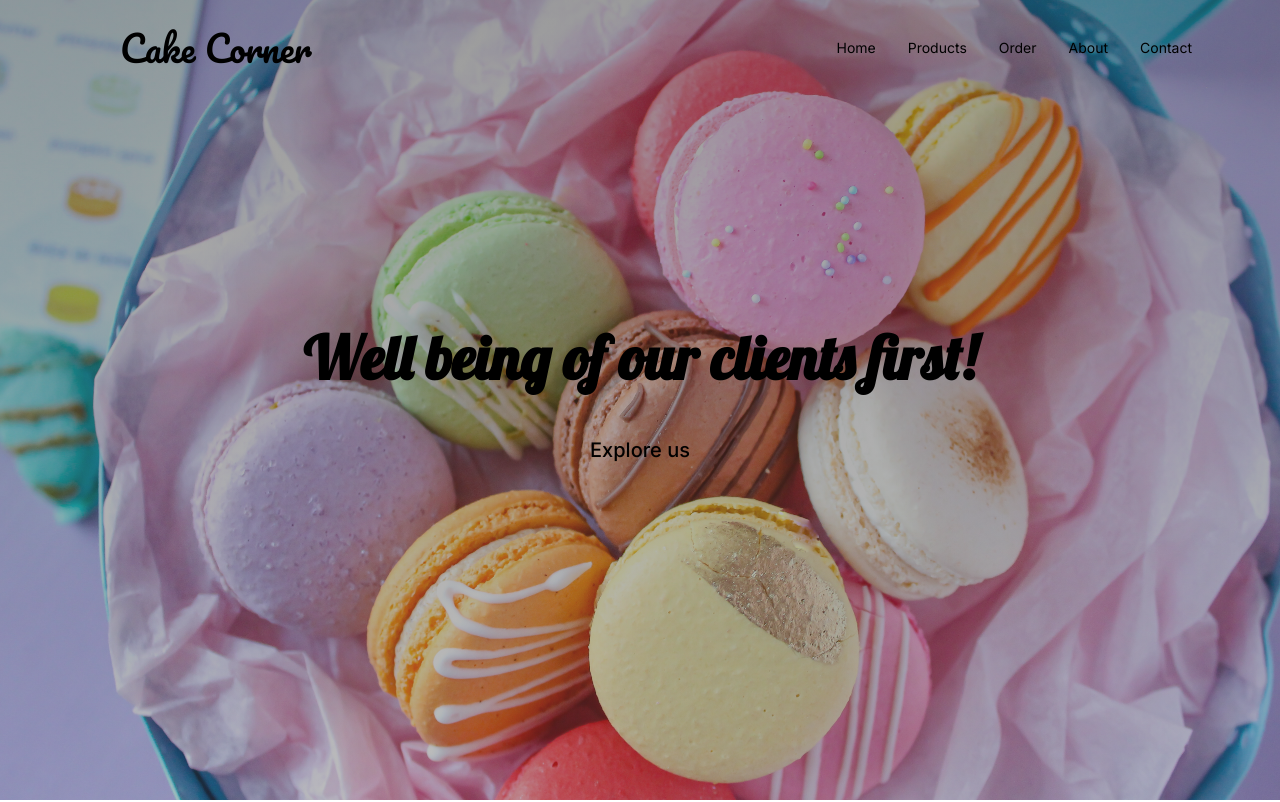
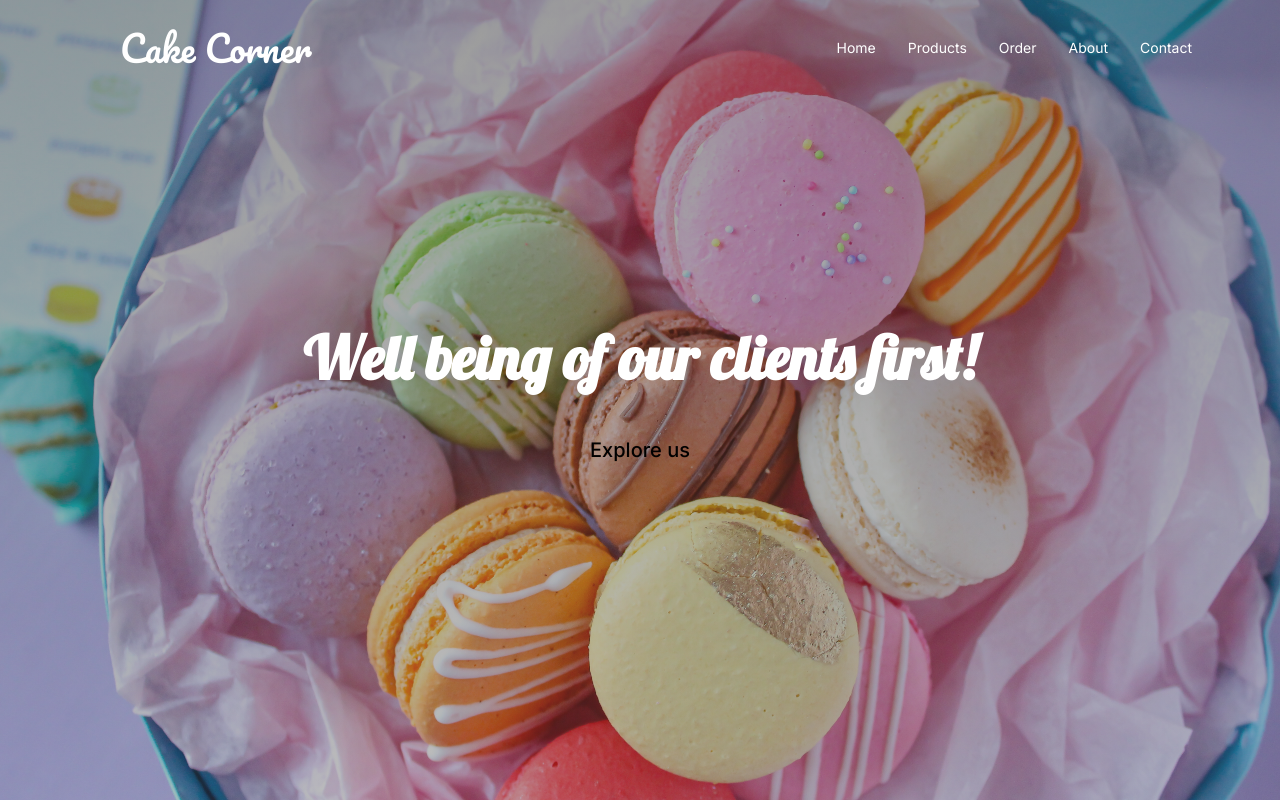
Before and after one commit to yasminebha/cake-corner, a Next.js app: page / in a window 1280 px wide. Shown: the top 802 px of the page. Built offline with nearby package versions, Linux system fonts and the light colour scheme.

Commit message:
fix tailwind color

```diff
--- a/components/navbar.jsx
+++ b/components/navbar.jsx
@@ -1,6 +1,6 @@
 import { useEffect, useState } from "react"
 
-const linkClass = " p-2 rounded-md relative  overflow-hidden group text-sm"
+const linkClass = " p-2 rounded-md relative text-white overflow-hidden mix-blend-exclusion  group text-sm"
 
 const items = [
     {
@@ -42,8 +42,8 @@ export const Navbar = () => {
     }, [])
 
 
-    return (<nav id="nav" className={`gap-4 flex items-center py-4 px-20 z-50  fixed inset-x-0 transition-all duration-500 ${scrollY > 80 ? 'bg-[#fff] h-20' : 'h-24 '}`}>
-        <span className="mr-auto text-4xl ml-10 pacifico">Cake Corner</span>
+    return (<nav id="nav" className={`gap-4 flex items-center  py-4 px-20 z-50 fixed inset-x-0 transition-all duration-500 ${scrollY > 80 ? 'bg-[#fff] h-20' : 'h-24 '}`}>
+        <span className="mr-auto text-4xl ml-10 pacifico text-white mix-blend-exclusion ">Cake Corner</span>
         {
             items.map((item) => {
                 return <a key={item.href} href={item.href} className={linkClass}>
--- a/pages/index.jsx
+++ b/pages/index.jsx
@@ -33,7 +33,7 @@ export default function Home() {
           <div className='min-h-screen flex justify-center mx-auto px-16 gap-10  text-center h-full bg-gradient-to-b from-[#2e2e2e79] to-[#4949495d]'>
 
             <div className=' items-center flex flex-col justify-center my-auto h-full order-first gap-10 mx-20 '>
-              <h1 className='text-black text-6xl lobster mt-auto font-black '>
+              <h1 className='text-white text-6xl lobster mt-auto font-black '>
                 Well being of our clients first!
               </h1>
               {/* button */}
@@ -99,7 +99,7 @@ export default function Home() {
                 }}
 
               >
-                <SwiperSlide className='text-[#fff] text-4xl flex flex-col gap-10'>
+                <SwiperSlide className='text-white text-4xl flex flex-col gap-10'>
                   <p>love your products, the quality has been incredible year after year.I tell everyone I know that they have to try cake corner</p>
                   <span>Bailey H.</span>
                 </SwiperSlide>
--- a/tailwind.config.js
+++ b/tailwind.config.js
@@ -4,17 +4,16 @@ module.exports = {
     "./components/**/*.{js,ts,jsx,tsx}",
   ],
   theme: {
-    extend: {},
-    colors: {
+    extend: {
+      colors: {
 
-      'color1': '#fed7aa',
-      'color2': '#d0e2d8',
-      'color3': '#e4d4c0',
-      'color4': '#bec5bf',
+        'color1': '#fed7aa',
+        'color2': '#d0e2d8',
+        'color3': '#e4d4c0',
+        'color4': '#bec5bf',
+      },
+    },
 
-
-
-    },
 
   },
   plugins: [],
```
